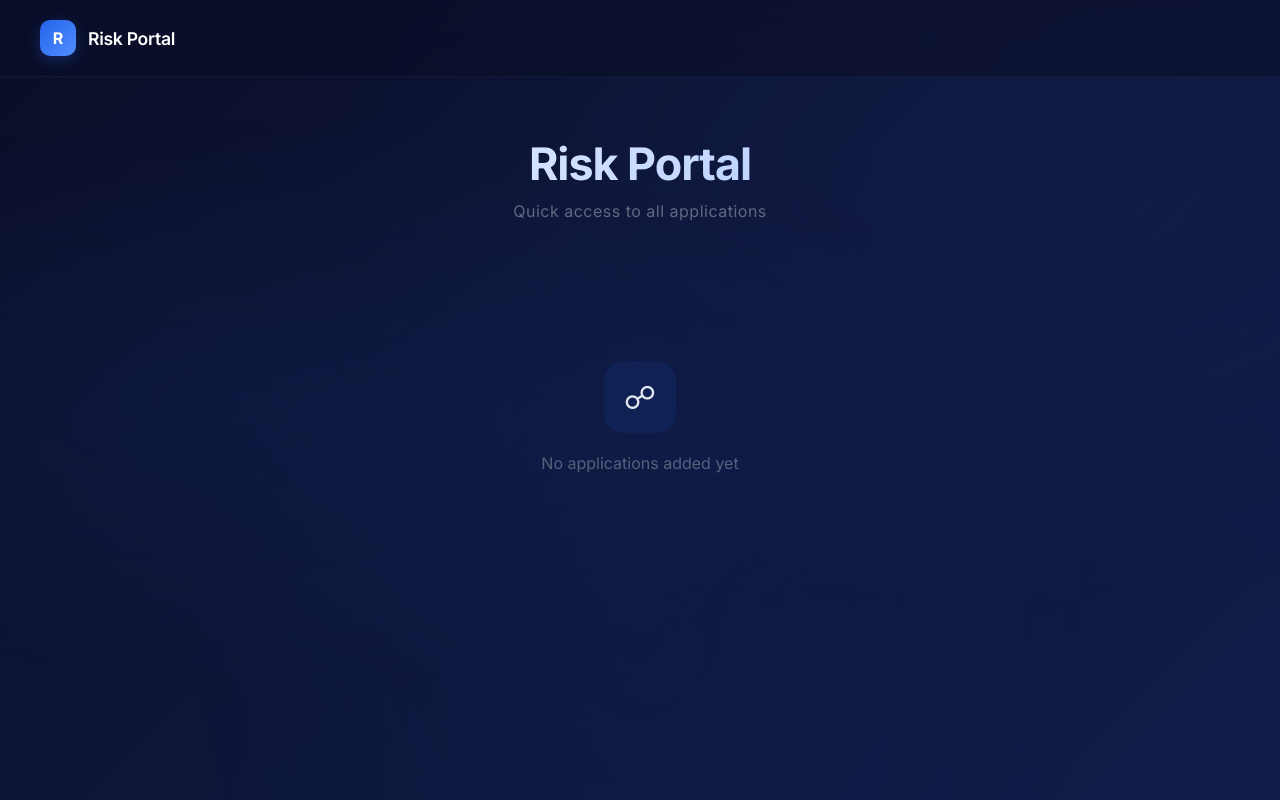
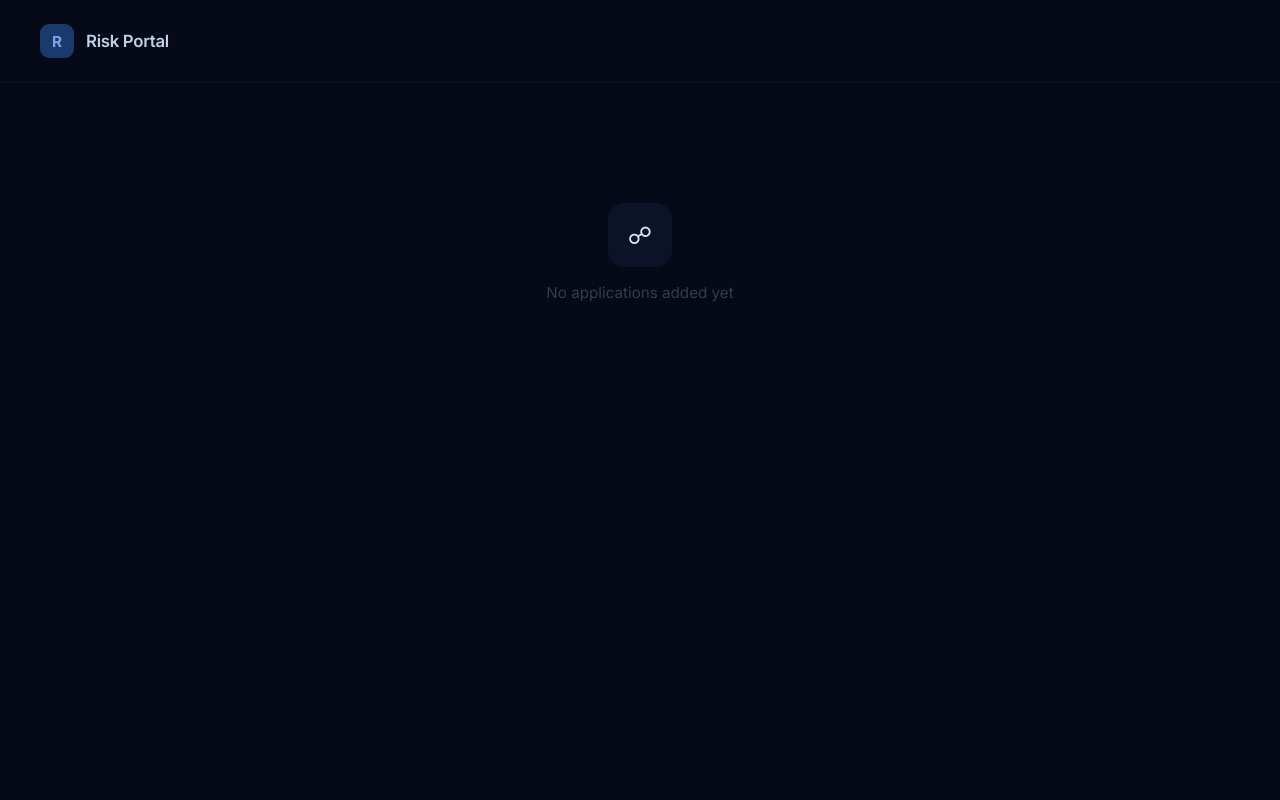
Before and after one commit to roeefeingold/Portal, a Flask app: page / in a window 1280 px wide. Run offline with Flask 3, Linux system fonts and the light colour scheme.

Commit message:
Strip hover effects, remove header, darken background
Flat cards with no hover animations, removed the large header
section (title lives in topbar only), darker blue background (#060a18).

https://claude.ai/code/session_01XrCJvFCbQHRnXmVCnX5crr

```diff
--- a/app/templates/index.html
+++ b/app/templates/index.html
@@ -10,228 +10,143 @@
 
         body {
             font-family: 'Inter', sans-serif;
-            background: linear-gradient(135deg, #0a0e27 0%, #0d1537 40%, #111d4a 100%);
+            background: #060a18;
             color: #e0e6f0;
             min-height: 100vh;
-            overflow-x: hidden;
         }
 
-        /* Subtle background pattern */
-        body::before {
-            content: '';
-            position: fixed; top: 0; left: 0; width: 100%; height: 100%;
-            background:
-                radial-gradient(ellipse at 20% 50%, rgba(30, 60, 150, 0.12) 0%, transparent 50%),
-                radial-gradient(ellipse at 80% 20%, rgba(50, 80, 180, 0.08) 0%, transparent 50%),
-                radial-gradient(ellipse at 50% 80%, rgba(20, 50, 130, 0.1) 0%, transparent 50%);
-            pointer-events: none; z-index: 0;
-        }
-
-        .container { position: relative; z-index: 1; }
+        .container { max-width: 1100px; margin: 0 auto; padding: 0 40px; }
 
         /* Top bar */
         .topbar {
             display: flex; justify-content: space-between; align-items: center;
-            padding: 20px 40px;
-            background: rgba(10, 14, 39, 0.6);
-            backdrop-filter: blur(20px);
+            padding: 24px 40px;
             border-bottom: 1px solid rgba(255, 255, 255, 0.04);
         }
         .topbar-brand {
             display: flex; align-items: center; gap: 12px;
         }
         .topbar-logo {
-            width: 36px; height: 36px;
-            background: linear-gradient(135deg, #2563eb, #4f8fff);
-            border-radius: 10px;
+            width: 34px; height: 34px;
+            background: #1a3a6e;
+            border-radius: 9px;
             display: flex; align-items: center; justify-content: center;
-            font-weight: 700; font-size: 1rem; color: #fff;
-            box-shadow: 0 4px 15px rgba(37, 99, 235, 0.3);
+            font-weight: 700; font-size: 0.95rem; color: #7aa2e8;
         }
-        .topbar-title { font-size: 1.1rem; font-weight: 600; color: #fff; letter-spacing: -0.3px; }
+        .topbar-title { font-size: 1.05rem; font-weight: 600; color: #c0d0e8; letter-spacing: -0.3px; }
         .topbar-nav a {
-            color: rgba(255, 255, 255, 0.5); text-decoration: none; font-size: 0.85rem;
-            font-weight: 500; padding: 8px 16px; border-radius: 8px;
-            transition: all 0.2s;
-        }
-        .topbar-nav a:hover { color: #fff; background: rgba(255, 255, 255, 0.06); }
-
-        /* Header */
-        .header {
-            text-align: center; padding: 60px 20px 10px;
-        }
-        .header h1 {
-            font-size: 2.8rem; font-weight: 700; letter-spacing: -1px;
-            background: linear-gradient(135deg, #fff 0%, #94b8ff 100%);
-            -webkit-background-clip: text; -webkit-text-fill-color: transparent;
-            background-clip: text;
-        }
-        .header p {
-            color: rgba(255, 255, 255, 0.35); margin-top: 10px;
-            font-size: 1rem; font-weight: 400; letter-spacing: 0.5px;
+            color: rgba(255, 255, 255, 0.35); text-decoration: none; font-size: 0.85rem;
+            font-weight: 500;
         }
 
-        /* Cards grid: exactly 4 per row, max 2 rows */
+        /* Cards grid: 4 per row, max 2 rows */
         .cards {
             display: grid;
             grid-template-columns: repeat(4, 1fr);
-            gap: 24px;
-            padding: 50px 40px 60px;
-            max-width: 1100px;
-            margin: 0 auto;
+            gap: 20px;
+            padding: 40px 0 60px;
         }
-
-        .card-wrapper { max-width: 100%; }
 
         .card {
             display: block; text-decoration: none; color: #e0e6f0;
-            background: linear-gradient(160deg, rgba(20, 30, 70, 0.8) 0%, rgba(15, 22, 55, 0.9) 100%);
-            border: 1px solid rgba(255, 255, 255, 0.06);
-            border-radius: 16px;
+            background: #0c1228;
+            border: 1px solid rgba(255, 255, 255, 0.05);
+            border-radius: 14px;
             overflow: hidden;
-            transition: all 0.3s cubic-bezier(0.25, 0.46, 0.45, 0.94);
-            position: relative;
         }
-        .card::before {
-            content: '';
-            position: absolute; top: 0; left: 0; right: 0; height: 2px;
-            background: linear-gradient(90deg, transparent, #2563eb, transparent);
-            opacity: 0; transition: opacity 0.3s;
-        }
-        .card:hover {
-            transform: translateY(-8px);
-            border-color: rgba(37, 99, 235, 0.3);
-            box-shadow:
-                0 20px 40px rgba(0, 0, 0, 0.3),
-                0 0 60px rgba(37, 99, 235, 0.1);
-        }
-        .card:hover::before { opacity: 1; }
 
         .card-img {
-            width: 100%; height: 160px;
-            background: linear-gradient(135deg, #0f1a3a, #162050);
+            width: 100%; height: 150px;
+            background: #0a0f22;
             display: flex; align-items: center; justify-content: center;
-            overflow: hidden; position: relative;
+            overflow: hidden;
         }
-        .card-img img {
-            width: 100%; height: 100%; object-fit: cover;
-            transition: transform 0.4s;
-        }
-        .card:hover .card-img img { transform: scale(1.05); }
+        .card-img img { width: 100%; height: 100%; object-fit: cover; }
 
         .card-img .placeholder-icon {
-            width: 56px; height: 56px;
-            background: linear-gradient(135deg, #1e3a6e, #2563eb);
-            border-radius: 14px;
+            width: 48px; height: 48px;
+            background: #111a38;
+            border-radius: 12px;
             display: flex; align-items: center; justify-content: center;
-            font-size: 1.5rem; color: rgba(255, 255, 255, 0.7);
-            box-shadow: 0 8px 20px rgba(37, 99, 235, 0.2);
+            font-size: 1.3rem; color: rgba(255, 255, 255, 0.2);
         }
 
-        .card-body { padding: 18px 20px; }
+        .card-body { padding: 16px 18px; }
         .card-name {
-            font-size: 1rem; font-weight: 600; color: #fff;
-            letter-spacing: -0.2px;
+            font-size: 0.95rem; font-weight: 600; color: #d0dae8;
         }
         .card-url {
-            font-size: 0.75rem; color: rgba(255, 255, 255, 0.25);
+            font-size: 0.72rem; color: rgba(255, 255, 255, 0.18);
             margin-top: 4px; overflow: hidden; text-overflow: ellipsis; white-space: nowrap;
-        }
-        .card-arrow {
-            position: absolute; bottom: 18px; right: 18px;
-            width: 28px; height: 28px; border-radius: 8px;
-            background: rgba(37, 99, 235, 0.1);
-            display: flex; align-items: center; justify-content: center;
-            color: #4f8fff; font-size: 0.9rem;
-            transition: all 0.3s; opacity: 0;
-        }
-        .card:hover .card-arrow {
-            opacity: 1; background: rgba(37, 99, 235, 0.2);
         }
 
         /* Admin edit bar */
         .admin-bar {
-            background: rgba(10, 14, 39, 0.7);
-            backdrop-filter: blur(10px);
+            background: #080d1e;
             border-top: 1px solid rgba(255, 255, 255, 0.04);
             padding: 10px 14px;
             display: flex; gap: 8px; align-items: center; justify-content: center;
-            flex-wrap: wrap; border-radius: 0 0 16px 16px;
+            flex-wrap: wrap; border-radius: 0 0 14px 14px;
         }
         .admin-bar input[type="text"] {
-            padding: 6px 10px; border: 1px solid rgba(255, 255, 255, 0.08);
-            border-radius: 8px; background: rgba(255, 255, 255, 0.04);
-            color: #e0e6f0; font-size: 0.8rem; font-family: 'Inter', sans-serif;
-            width: 100px; transition: border-color 0.2s;
+            padding: 6px 10px; border: 1px solid rgba(255, 255, 255, 0.06);
+            border-radius: 7px; background: rgba(255, 255, 255, 0.03);
+            color: #c0d0e8; font-size: 0.8rem; font-family: 'Inter', sans-serif;
+            width: 100px;
         }
         .admin-bar input[type="text"]:focus {
-            outline: none; border-color: rgba(37, 99, 235, 0.5);
+            outline: none; border-color: rgba(37, 99, 235, 0.4);
         }
         .admin-bar input[type="file"] {
-            font-size: 0.7rem; color: rgba(255, 255, 255, 0.4);
+            font-size: 0.7rem; color: rgba(255, 255, 255, 0.3);
             max-width: 120px;
         }
         .admin-bar button {
-            padding: 6px 14px; border: none; border-radius: 8px;
+            padding: 6px 14px; border: none; border-radius: 7px;
             cursor: pointer; font-size: 0.8rem; font-weight: 500;
-            font-family: 'Inter', sans-serif; transition: all 0.2s;
+            font-family: 'Inter', sans-serif;
         }
-        .btn-save {
-            background: linear-gradient(135deg, #2563eb, #1d4ed8);
-            color: #fff; box-shadow: 0 2px 8px rgba(37, 99, 235, 0.25);
+        .btn-save { background: #1a3a6e; color: #7aa2e8; }
+        .btn-delete {
+            background: rgba(239, 68, 68, 0.1); color: #ef4444;
+            border: 1px solid rgba(239, 68, 68, 0.15);
         }
-        .btn-save:hover { box-shadow: 0 4px 12px rgba(37, 99, 235, 0.4); }
-        .btn-delete {
-            background: rgba(239, 68, 68, 0.15); color: #ef4444;
-            border: 1px solid rgba(239, 68, 68, 0.2);
-        }
-        .btn-delete:hover { background: rgba(239, 68, 68, 0.25); }
 
         /* Add form */
-        .add-section {
-            max-width: 560px; margin: 0 auto 60px; padding: 0 40px;
-        }
+        .add-section { max-width: 500px; margin: 0 auto 60px; }
         .add-form {
-            background: linear-gradient(160deg, rgba(20, 30, 70, 0.6) 0%, rgba(15, 22, 55, 0.7) 100%);
-            border: 1px solid rgba(255, 255, 255, 0.06);
-            border-radius: 16px; padding: 30px;
+            background: #0c1228;
+            border: 1px solid rgba(255, 255, 255, 0.05);
+            border-radius: 14px; padding: 28px;
         }
         .add-form h3 {
-            font-size: 1.1rem; font-weight: 600; color: #fff;
-            margin-bottom: 20px; letter-spacing: -0.3px;
+            font-size: 1rem; font-weight: 600; color: #c0d0e8;
+            margin-bottom: 18px;
         }
-        .add-form .form-group { margin-bottom: 14px; }
+        .add-form .form-group { margin-bottom: 12px; }
         .add-form label {
-            display: block; font-size: 0.8rem; font-weight: 500;
-            color: rgba(255, 255, 255, 0.4); margin-bottom: 6px;
+            display: block; font-size: 0.75rem; font-weight: 500;
+            color: rgba(255, 255, 255, 0.3); margin-bottom: 5px;
             text-transform: uppercase; letter-spacing: 0.5px;
         }
         .add-form input {
-            width: 100%; padding: 12px 14px;
-            border: 1px solid rgba(255, 255, 255, 0.08);
-            border-radius: 10px; background: rgba(255, 255, 255, 0.04);
-            color: #e0e6f0; font-size: 0.95rem; font-family: 'Inter', sans-serif;
-            transition: border-color 0.2s;
+            width: 100%; padding: 11px 13px;
+            border: 1px solid rgba(255, 255, 255, 0.06);
+            border-radius: 9px; background: rgba(255, 255, 255, 0.03);
+            color: #c0d0e8; font-size: 0.9rem; font-family: 'Inter', sans-serif;
         }
         .add-form input:focus {
-            outline: none; border-color: rgba(37, 99, 235, 0.5);
-            box-shadow: 0 0 0 3px rgba(37, 99, 235, 0.1);
+            outline: none; border-color: rgba(37, 99, 235, 0.4);
         }
         .add-form input[type="file"] {
-            padding: 10px; font-size: 0.85rem; color: rgba(255, 255, 255, 0.5);
+            padding: 10px; font-size: 0.85rem; color: rgba(255, 255, 255, 0.4);
         }
         .add-form button {
-            width: 100%; padding: 14px;
-            background: linear-gradient(135deg, #2563eb, #1d4ed8);
-            color: #fff; border: none; border-radius: 10px;
-            font-size: 1rem; font-weight: 600; cursor: pointer;
-            font-family: 'Inter', sans-serif;
-            box-shadow: 0 4px 15px rgba(37, 99, 235, 0.3);
-            transition: all 0.2s; margin-top: 6px;
-        }
-        .add-form button:hover {
-            box-shadow: 0 6px 25px rgba(37, 99, 235, 0.5);
-            transform: translateY(-1px);
+            width: 100%; padding: 13px;
+            background: #1a3a6e; color: #7aa2e8;
+            border: none; border-radius: 9px;
+            font-size: 0.95rem; font-weight: 600; cursor: pointer;
+            font-family: 'Inter', sans-serif; margin-top: 6px;
         }
 
         .flash {
@@ -244,26 +159,24 @@
             grid-column: 1 / -1; text-align: center; padding: 80px 20px;
         }
         .empty-state .icon {
-            width: 72px; height: 72px; margin: 0 auto 20px;
-            background: rgba(37, 99, 235, 0.1);
-            border-radius: 20px; display: flex; align-items: center;
-            justify-content: center; font-size: 2rem;
+            width: 64px; height: 64px; margin: 0 auto 16px;
+            background: #0c1228;
+            border-radius: 16px; display: flex; align-items: center;
+            justify-content: center; font-size: 1.5rem;
         }
-        .empty-state p { color: rgba(255, 255, 255, 0.3); font-size: 1rem; }
+        .empty-state p { color: rgba(255, 255, 255, 0.2); font-size: 0.95rem; }
 
         /* Responsive */
         @media (max-width: 900px) {
-            .cards { grid-template-columns: repeat(2, 1fr); gap: 16px; padding: 30px 20px; }
-            .header h1 { font-size: 2rem; }
+            .cards { grid-template-columns: repeat(2, 1fr); gap: 16px; }
+            .topbar, .container { padding-left: 20px; padding-right: 20px; }
         }
         @media (max-width: 500px) {
             .cards { grid-template-columns: 1fr; }
-            .topbar { padding: 15px 20px; }
         }
     </style>
 </head>
 <body>
-<div class="container">
     <div class="topbar">
         <div class="topbar-brand">
             <div class="topbar-logo">R</div>
@@ -276,11 +189,6 @@
         </div>
     </div>
 
-    <div class="header">
-        <h1>Risk Portal</h1>
-        <p>Quick access to all applications</p>
-    </div>
-
     {% with messages = get_flashed_messages() %}
     {% if messages %}
         {% for msg in messages %}
@@ -289,6 +197,7 @@
     {% endif %}
     {% endwith %}
 
+    <div class="container">
         <div class="cards">
             {% if not links %}
             <div class="empty-state">
@@ -311,7 +220,6 @@
                         <div class="card-name">{{ link.name }}</div>
                         <div class="card-url">{{ link.url }}</div>
                     </div>
-                <div class="card-arrow">&rarr;</div>
                 </a>
                 {% if is_admin %}
                 <div class="admin-bar">
```
Lines whose indentation alone changed are shown as unchanged.
